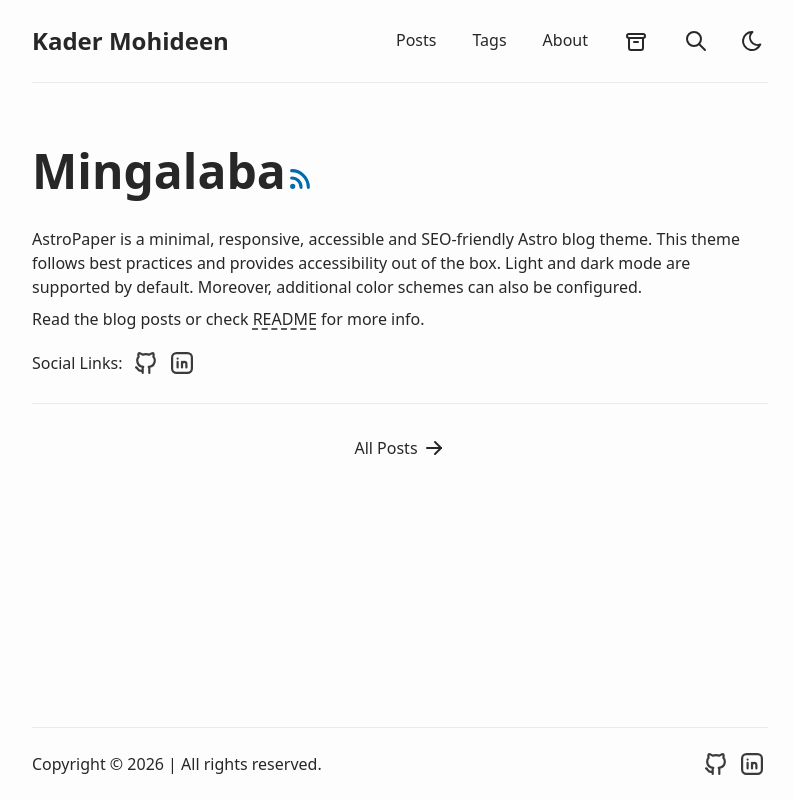
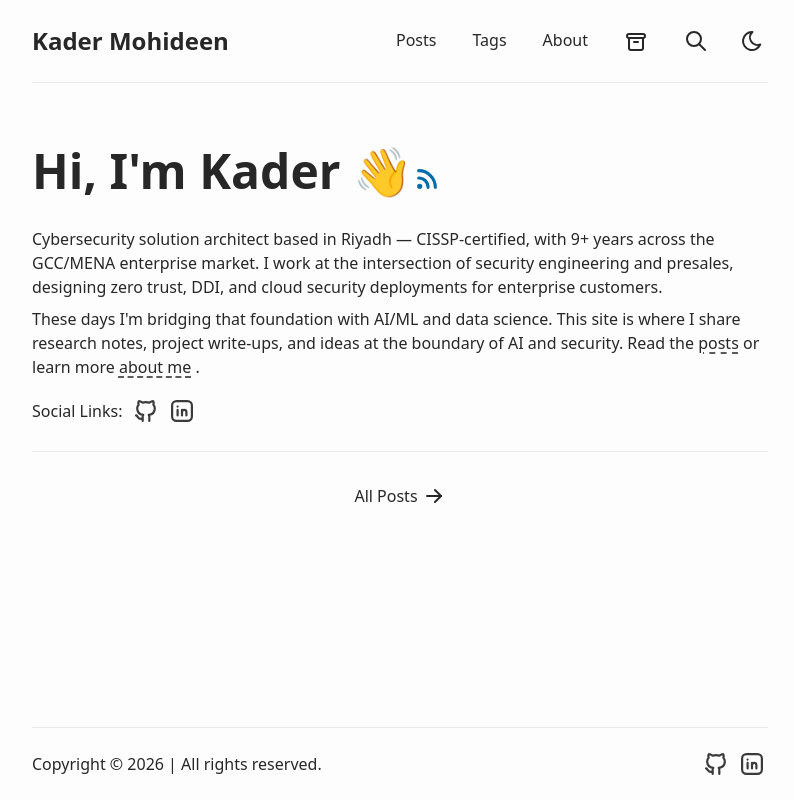
Before and after one commit to kader-xai/kader-xai.github.io, an Astro site: page / in a window 1280 px wide. Shown: the whole page, without its empty margins (240-1034 px from the left). Built offline with nearby package versions, Linux system fonts and the light colour scheme; Astro itself is replaced by a stand-in of ours.

Commit message:
Replace AstroPaper hero with personal intro

```diff
--- a/src/pages/index.astro
+++ b/src/pages/index.astro
@@ -24,7 +24,7 @@ const recentPosts = sortedPosts.filter(({ data }) => !data.featured);
   <main id="main-content" data-layout="index" class="app-layout">
     <section id="hero" class:list={["pt-8 pb-6", "border-b border-border"]}>
       <h1 class="my-4 inline-block text-4xl font-bold sm:my-8 sm:text-5xl">
-        Mingalaba
+        Hi, I'm Kader 👋
       </h1>
       <a
         target="_blank"
@@ -42,19 +42,27 @@ const recentPosts = sortedPosts.filter(({ data }) => !data.featured);
       </a>
 
       <p>
-        AstroPaper is a minimal, responsive, accessible and SEO-friendly Astro
-        blog theme. This theme follows best practices and provides accessibility
-        out of the box. Light and dark mode are supported by default. Moreover,
-        additional color schemes can also be configured.
+        Cybersecurity solution architect based in Riyadh — CISSP-certified, with
+        9+ years across the GCC/MENA enterprise market. I work at the
+        intersection of security engineering and presales, designing zero
+        trust, DDI, and cloud security deployments for enterprise customers.
       </p>
       <p class="mt-2">
-        Read the blog posts or check
+        These days I'm bridging that foundation with AI/ML and data science.
+        This site is where I share research notes, project write-ups, and
+        ideas at the boundary of AI and security. Read the
         <LinkButton
           class="underline decoration-dashed underline-offset-4 hover:text-accent"
-          href="https://github.com/satnaing/astro-paper#readme"
+          href="/posts/"
         >
-          README
-        </LinkButton> for more info.
+          posts
+        </LinkButton>
+         or learn more <LinkButton
+          class="underline decoration-dashed underline-offset-4 hover:text-accent"
+          href="/about/"
+        >
+          about me
+        </LinkButton>.
       </p>
       {
         // only display if at least one social link is enabled
```
